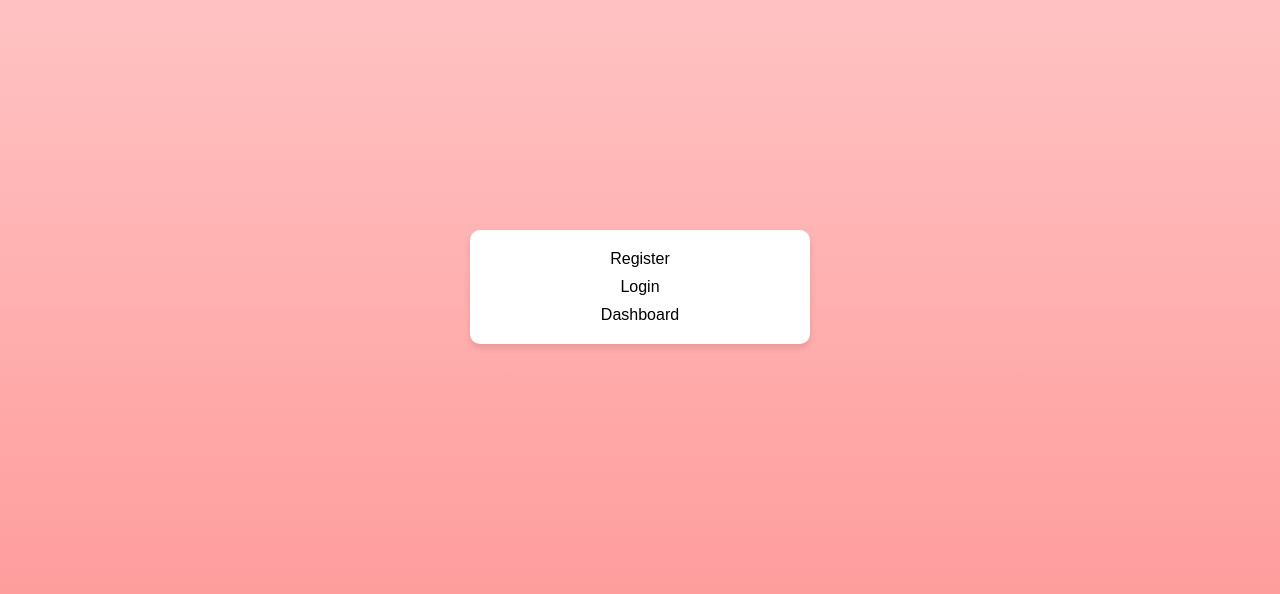
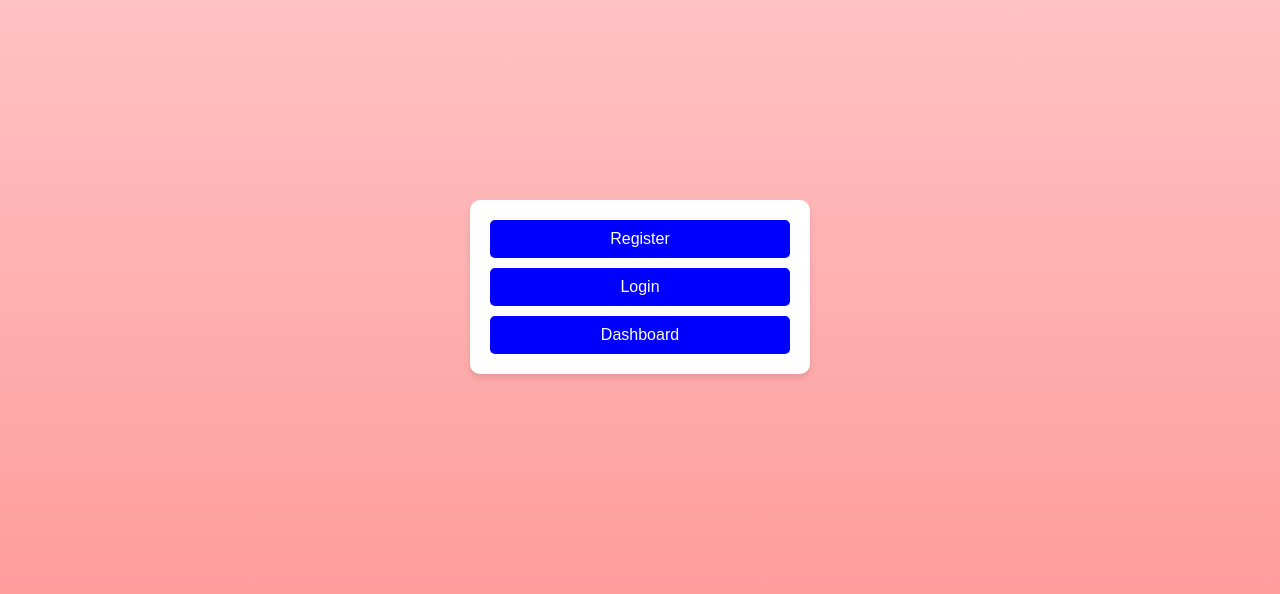
Before and after one commit to samudhan2008/Notes-Sharing-Site-Test, a Flask app: page / in a window 1280 px wide. Shown: the part 151-745 px from the top of the page. Run offline with Flask 3, Linux system fonts and the light colour scheme; some libraries are stand-ins or nearby versions.

Commit message:
Update index.html

```diff
--- a/templates/index.html
+++ b/templates/index.html
@@ -85,9 +85,9 @@
     <div class="container">
         <div class="box">
             <div class="buttons">
-                <btn onclick="location.href='{{ url_for('register') }}'">Register</btn>
-                <btn onclick="location.href='{{ url_for('login') }}'">Login</btn>
-                <btn onclick="location.href='{{ url_for('dashboard') }}'">Dashboard</btn>
+                <a href="{{ url_for('register') }}" class="btn">Register</a>
+                <a href="{{ url_for('login') }}" class="btn">Login</a>
+                <a href="{{ url_for('dashboard') }}" class="btn">Dashboard</a>
             </div>
         </div>
     </div>
```
